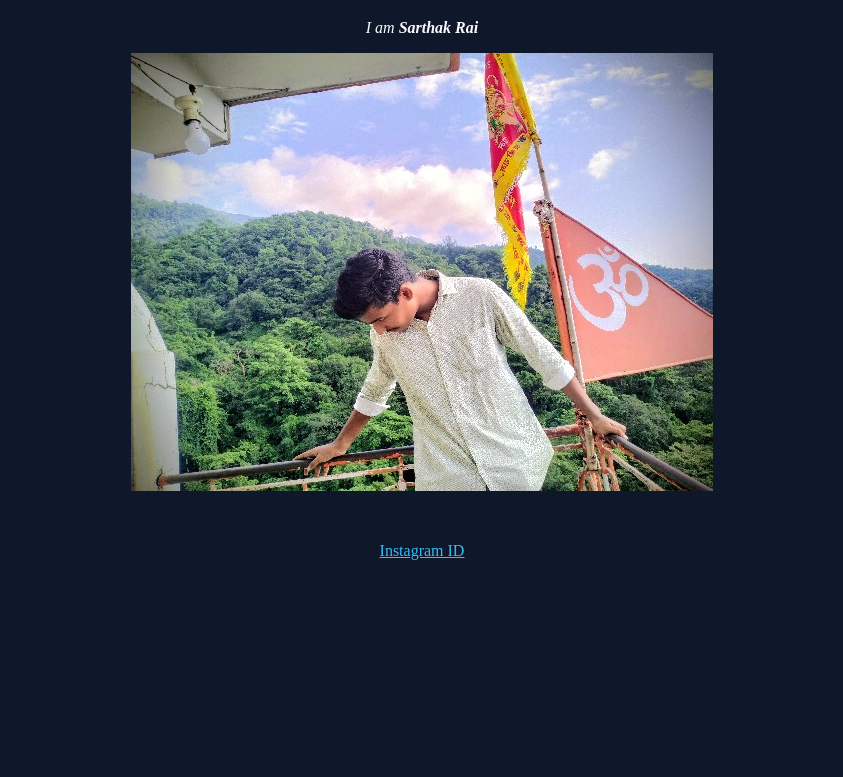
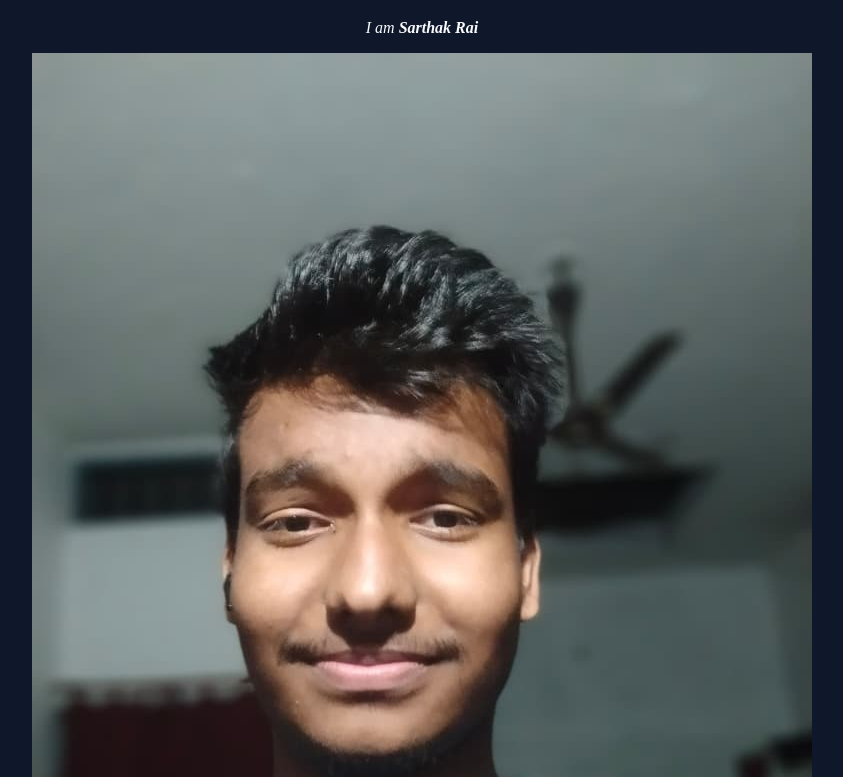
Before and after one commit to sarthakrai048-ux/sarthakrai048-ux.github.io, a plain HTML site: page index.html in a window 1280 px wide. Shown: the part 61-838 px from the top of the page, without its empty margins (218-1061 px from the left). Before the commit the page ends 800 px from the top, so only its background shows below. Drawn offline with Linux system fonts and the light colour scheme.

Commit message:
Add files via upload

```diff
--- a/index.html
+++ b/index.html
@@ -52,7 +52,7 @@
 <body>
        <h1>HELLO, EVERYONE!</h1>
        <p><i>I am <strong>Sarthak Rai</strong></i></p>
-       <img src="1000035837.jpg" >
+       <img src="mee.jpeg" >
 
         <br><br>
         <a href="https://www.instagram.com/sarthakrai048?igsi=b3Z4eXplZzUwb3lt" target="_blank">
```
Also changed, not shown: mee.jpeg (added).
